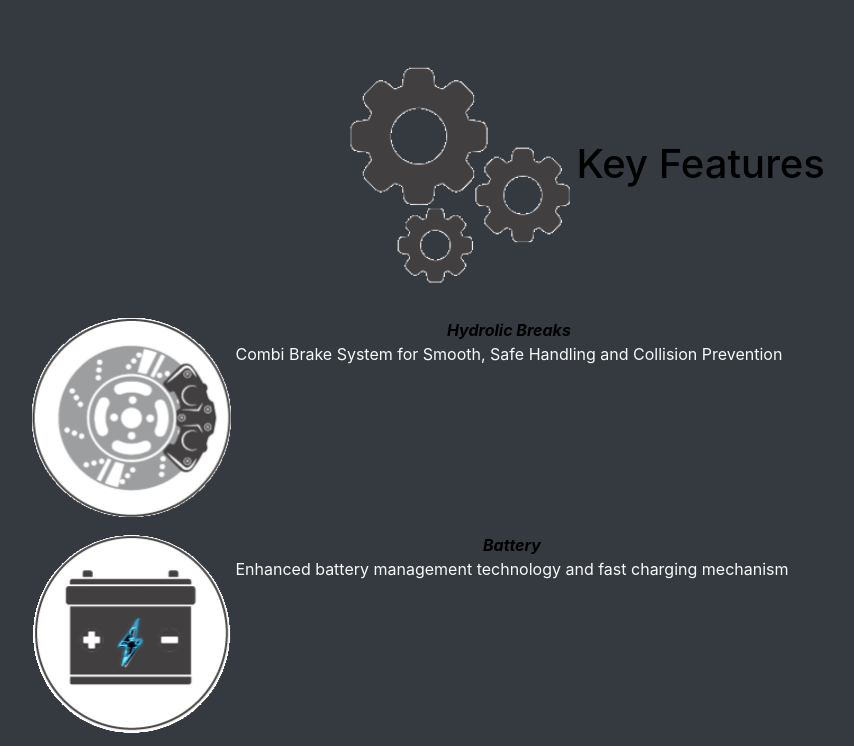
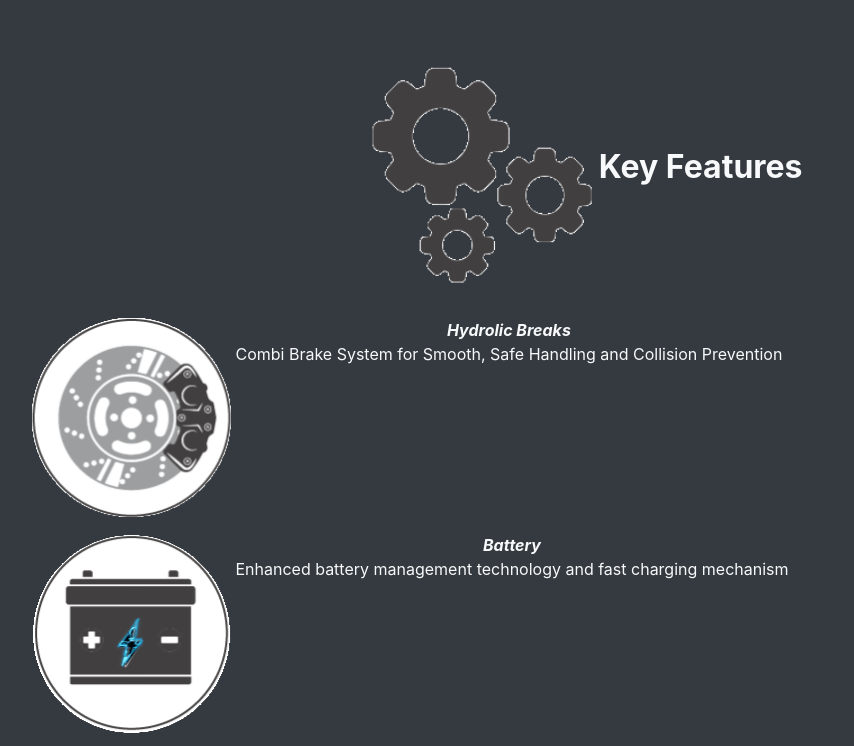
Before and after one commit to parthtiwar-i/Tromso, a plain HTML site: page index.html in a window 1280 px wide. Shown: the part 1340-2086 px from the top of the page, without its empty margins (54-908 px from the left). Drawn offline with nearby package versions, Linux system fonts and the light colour scheme.

Commit message:
Update index.html

```diff
--- a/index.html
+++ b/index.html
@@ -116,13 +116,13 @@
       <div class="container py-5 px-2 text-light">
         <div class="gif1 text-center py-4">
           <img width="20%" src="Images/key features.gif" alt="" />
-          <p class="h1 d-inline text-black">Key Features</p>
+          <p class="h2 d-inline text-light font-weight-bold">Key Features</p>
         </div>
         <div class="features">
           <div class="gif2 text-center  d-flex p-2">
             <img width="18%" height="10%" src="Images/hydrolic.gif" alt="" />
             <div class="content pl-1">
-            <p class=" d-inline text-black "><em class="font-weight-bold">Hydrolic Breaks</em>
+            <p class=" d-inline text-black "><em class="font-weight-bold text-light">Hydrolic Breaks</em>
             <p>Combi Brake System for Smooth, Safe Handling and Collision Prevention</p> </p>
           </div>
         </div>
@@ -130,7 +130,7 @@
             <div class="gif2 text-center  d-flex p-2">
               <img width="18%" height="10%" src="Images/battery.gif" alt="" />
               <div class="content pl-1">
-              <p class=" d-inline text-black"><em class="font-weight-bold">Battery</em>
+              <p class=" d-inline text-black"><em class="font-weight-bold text-light">Battery</em>
               <p>Enhanced battery management technology and fast charging mechanism</p> </p>
             </div>
           </div>
@@ -138,7 +138,7 @@
             <div class="gif2 text-center  d-flex p-2">
               <img width="18%" height="10%" src="Images/suspension.gif" alt="" />
               <div class="content pl-1">
-              <p class=" d-inline text-black"><em class="font-weight-bold">Suspension</em>
+              <p class=" d-inline text-black"><em class="font-weight-bold text-light">Suspension</em>
               <p>Advanced road force absorption for Smoother and Comfier Driving</p> </p>
             </div>
           </div>
@@ -180,11 +180,11 @@
               </div>
             </div>
             <button class="carousel-control-prev" type="button" data-target="#carouselExampleFade" data-slide="prev">
-              <span class="carousel-control-prev-icon" aria-hidden="true"></span>
+              <!-- <span class="carousel-control-prev-icon" aria-hidden="true"></span> -->
               <span class="sr-only">Previous</span>
             </button>
             <button class="carousel-control-next" type="button" data-target="#carouselExampleFade" data-slide="next">
-              <span class="carousel-control-next-icon" aria-hidden="true"></span>
+              <!-- <span class="carousel-control-next-icon" aria-hidden="true"></span> -->
               <span class="sr-only">Next</span>
             </button>
 
@@ -234,32 +234,6 @@
                 </div>
               </footer>
 
-
-
-
-
-
-
-
-
-
-
-
-
-
-
-
-
-
-
-
-
-
-
-
-
-
-
     <script
       src="https://cdn.jsdelivr.net/npm/jquery@3.5.1/dist/jquery.slim.min.js"
       integrity="sha384-DfXdz2htPH0lsSSs5nCTpuj/zy4C+OGpamoFVy38MVBnE+IbbVYUew+OrCXaRkfj"
```
